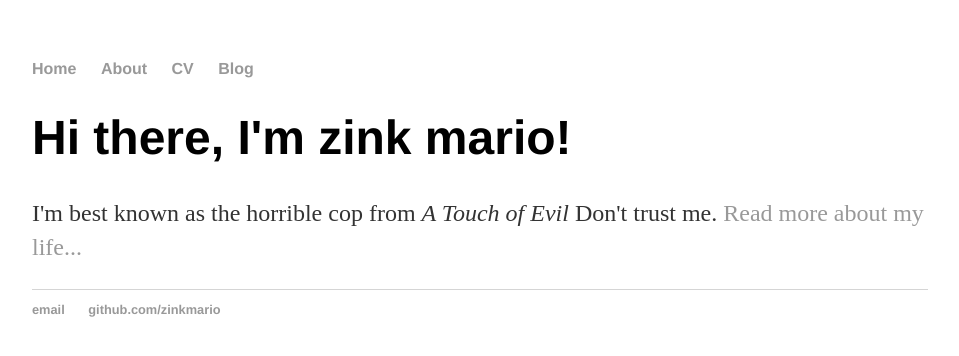
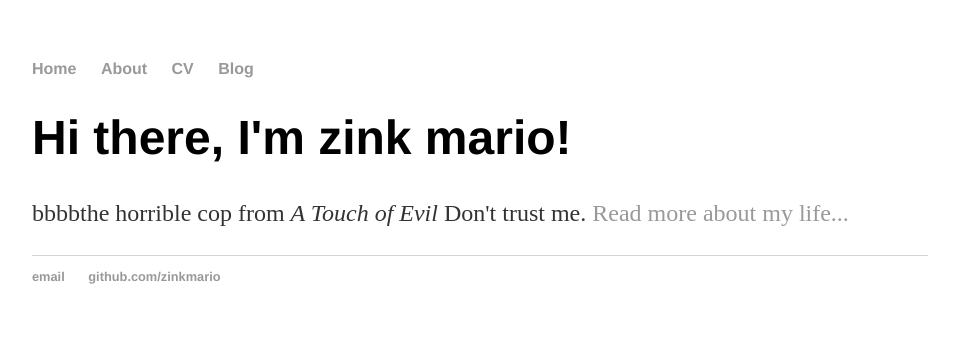
Before and after one commit to zinkmario/zinkmario.github.io, a Jekyll site: the page built from index.html, in a window 1280 px wide. Shown: the top 356 px of the page, without its empty margins (160-1119 px from the left). Built offline with Jekyll 4.4.1, drawn with Linux system fonts in a browser that asks for light colours.

Commit message:
Update default.html

```diff
--- a/_layouts/default.html
+++ b/_layouts/default.html
@@ -15,7 +15,7 @@
         <div class="container">
             <div class="blurb">
                 <h1>Hi there, I'm zink mario!</h1>
-                <p>I'm best known as the horrible cop from <em>A Touch of Evil</em> Don't trust me. <a href="/about">Read more about my life...</a></p>
+                <p>bbbbthe horrible cop from <em>A Touch of Evil</em> Don't trust me. <a href="/about">Read more about my life...</a></p>
             </div><!-- /.blurb -->
         </div><!-- /.container -->
         <footer>
```
